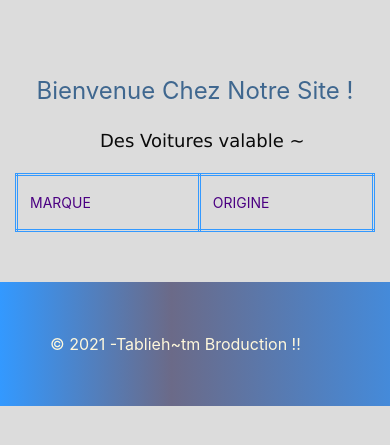
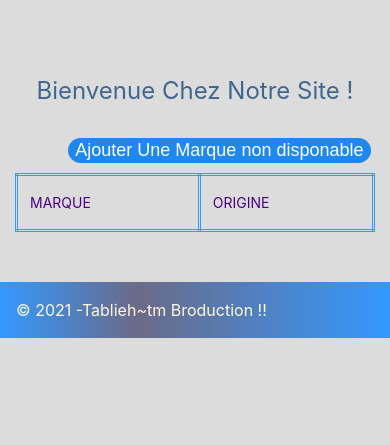
Before and after one commit to Tablieh/my_project_final, a Symfony app: template templates/home/index.html.twig in a window 390 px wide; the page is wider, and only the part inside the window is pictured. Shown: the part 90-535 px from the top of that part. Run offline with Twig, Linux system fonts and the light colour scheme; the template is opened without the code that fills it, so the values that code supplies are empty; some libraries are stand-ins or nearby versions.

Commit message:
marque de modele

```diff
--- a/public/css/style.css
+++ b/public/css/style.css
@@ -188,9 +188,18 @@ margin-bottom: 50px;
     background: rgb(51,153,255);
     background: linear-gradient(90deg, rgba(51,153,255,1) 0%, rgba(107,106,136,1) 35%, rgba(51,153,255,1) 100%);
     color: cornsilk;
-    position: absolute;
-    padding: 50px;
-    width:100%;
+
+    padding: 1em;
+
+}
+.div-right{
+    text-align: right;
+    margin-right: 23%;
+}
+#marque>a{
+    font-size: large;
+    font-family:Arial, Helvetica, sans-serif;
+    margin-bottom: 0px;
 }
 .uk-navbar-toggle{
     color: cornsilk;
@@ -206,9 +215,6 @@ footer>p{
     .mobile{
         display: block;
     }
-    #icon{
-        display: none;
-    }
     #burger{
         display: inline;
         padding: 0.5em;
@@ -216,11 +222,45 @@ footer>p{
     .uk-navbar-toggle{
         align-content: right;
     }
-
     .heading-color{
-    margin-left:0px;
+    display: none;
     }
+.div-right{
+    margin-right:5%;
+}
     .footer{
     text-align:justify;
     }
+    .cover{
+    margin-left:0px;
+    }
+    .zoom{
+    margin-left: 0px;
+    }
+    .link{
+    margin-left: 35px;
+    }
+    .image{
+    margin-left: 20px;
+    width: 250px;
+    }
+    .continer{
+    margin-left:0px;
+    display: flex;
+    flex-direction: column;
+    }
+    .form{
+    margin-left:13px;
+    }
+    .scrolling-wrapper{
+    margin-left:10px;
+    width: 260px;
+    }
+
+        .uk-button{
+        padding:0.5rem;
+        line-height:1rem;
+        }
+
+
 }
--- a/templates/avis/index.html.twig
+++ b/templates/avis/index.html.twig
@@ -35,8 +35,9 @@
                 <th>Modele</th>
                 <th>text</th>
                 <th>modifier</th>
+                {% if is_granted("ROLE_ADMIN") %}
                 <th> Delete </th>
-
+                 {% endif %}
             </tr>
         </thead>
         <tbody>
@@ -47,9 +48,11 @@
 				    </td>
                     <td>{{ avi.text }}</td>
                     <td><a class="uk-button uk-button-primary "  href="{{ path('Avis_edit',{'id':avi.id}) }}">modifier</a></td>
+                    {% if is_granted("ROLE_ADMIN") %}
                     <td>
 					    <a class="uk-icon-link" uk-icon="trash" href="{{ path('avis_del', {'id':avi.id}) }}"> </a>
 				    </td>
+                    {% endif %}
                 </tr>
             {% endfor %}
 
--- a/templates/base.html.twig
+++ b/templates/base.html.twig
@@ -32,7 +32,7 @@
                 </div>
                 <div class="uk-navbar-right">
                     <ul class="uk-navbar-nav uk-visible@s">
-                        <{% if app.user %}
+                        {% if app.user %}
                                    {# si on veux on peut faire que le admin peut aller au activiter pour ajouter le marque etc
                                     {% if is_granted("ROLE_ADMIN") %}
                                     {% endif %}
--- a/templates/home/index.html.twig
+++ b/templates/home/index.html.twig
@@ -7,7 +7,10 @@
         <div >
             <h3 class="uk-text-center">Bienvenue Chez Notre Site !</h3>
         </div>
-        <div id="info"><h4 class="heading-color">Des Voitures valable ~ </h4></div>
+        <div id="info"><h4 class="heading-color">Des Voitures Disponable ~ </h4></div>
+        <div class="div-right" >
+            <button class="button"	id="marque" ><a class="a-button" href="{{path('Marque_add')}}">Ajouter Une Marque non disponable</a></button>
+        </div>
         <div class="uk-container uk-container-small">
         <table class="uk-table uk-table-hover">
             <thead>
@@ -19,7 +22,10 @@
         {% for Annonce in Annonces %}
             <tbody>
                 <tr>
-                    <td>{{Annonce.nom}}</td>
+
+                    <td>
+					    <a href="{{ path("home_show",{'id':Annonce.id}) }}">{{Annonce.nom}}</a>
+				    </td>
                     <td>{{ Annonce.origine }}</td>
                 </tr>
             </tbody>
```
Also changed, not shown: src/Controller/HomeController.php (+13 -4 lines), templates/gallary/index.html.twig (+9 -1 lines), templates/home/showModele.html.twig (added, +23 -0 lines).
